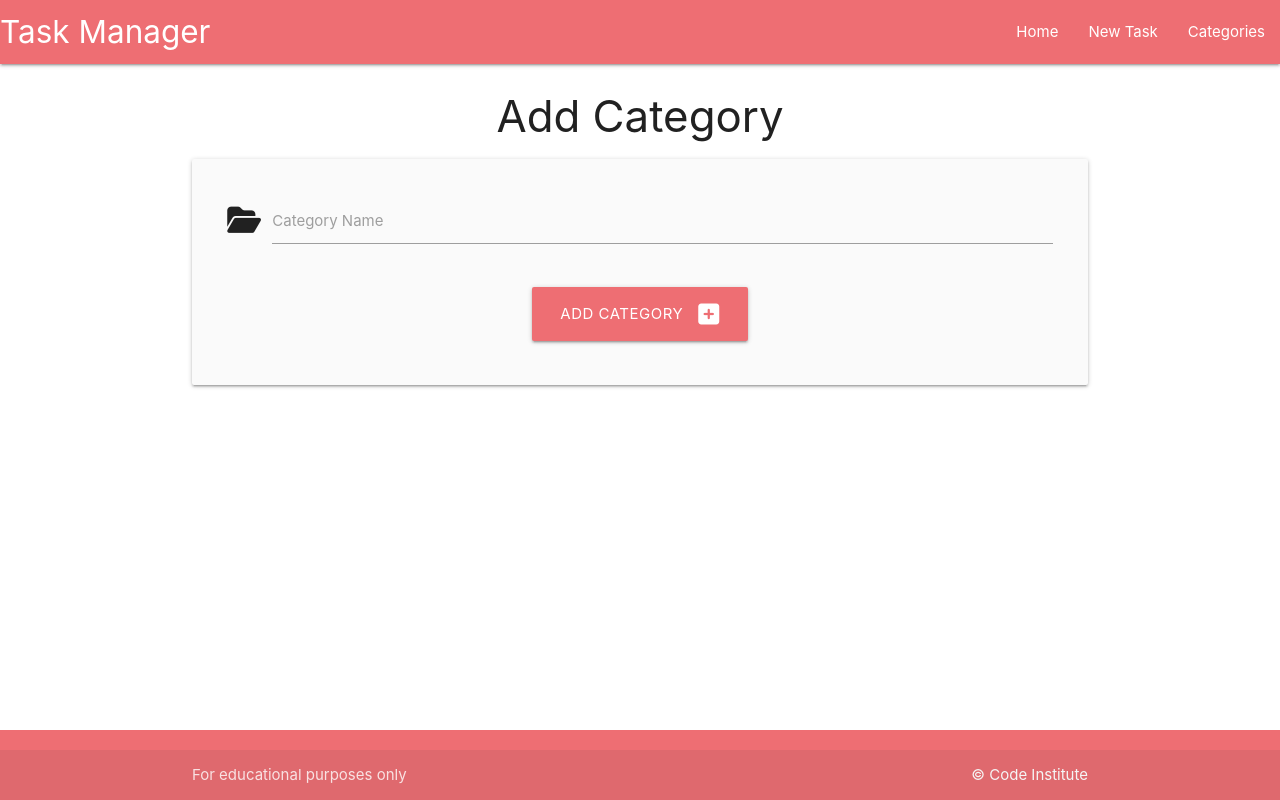
After one commit to amorychambers/task-manager, a Python web app: template taskmanager/templates/add_category.html in a window 1280 px wide. The commit adds this page. Run offline with Jinja, Linux system fonts and the light colour scheme; the template is opened without the code that fills it, so the values that code supplies are empty; some libraries are stand-ins or nearby versions.

Commit message:
add route to create new category in database with the Add Category button

```diff
--- a/taskmanager/static/css/style.css
+++ b/taskmanager/static/css/style.css
@@ -4,6 +4,10 @@ body {
     flex-direction: column;
   }
 
-  main {
-    flex: 1 0 auto;
-  }
+main {
+  flex: 1 0 auto;
+}
+
+.matred {
+  background-color: #ee6e73;
+}
--- /dev/null
+++ b/taskmanager/templates/add_category.html
@@ -0,0 +1,27 @@
+{% extends "base.html" %}
+{% block content %}
+
+<h3 class="center-align">Add Category</h3>
+
+
+<div class="row card-panel grey lighten-5">
+    <form class="col s12" method="POST" action="{{ url_for('add_category') }}">
+        <!-- Category Name -->
+        <div class="row">
+            <div class="input-field col s12">
+                <i class="fas fa-folder-open prefix"></i>
+                <input id="category_name" name="category_name" type="text" class="validate" required minlength="3" maxlength="25">
+                <label for="category_name">Category Name</label>
+            </div>
+        </div>
+        <!-- Submit Button -->
+        <div class="row">
+            <div class="col s12 center-align">
+                <button class="btn-large darken-1 matred" type="submit">
+                    Add Category <i class="fas fa-plus-square right"></i>
+                </button>
+            </div>
+        </div>
+    </form>
+</div>
+{% endblock %}
--- a/taskmanager/templates/base.html
+++ b/taskmanager/templates/base.html
@@ -20,7 +20,7 @@
               <ul class="right hide-on-med-and-down">
                 <li><a href="{{ url_for('home') }}">Home</a></li>
                 <li><a href="">New Task</a></li>
-                <li><a href="">Categories</a></li>
+                <li><a href="{{ url_for('categories') }}">Categories</a></li>
               </ul>
             </div>
           </nav>
@@ -28,7 +28,7 @@
           <ul class="sidenav" id="mobile-demo">
             <li><a href="{{ url_for('home') }}">Home</a></li>
             <li><a href="">New Task</a></li>
-            <li><a href="">Categories</a></li>
+            <li><a href="{{ url_for('categories') }}">Categories</a></li>
           </ul>
     </header>
 
```
Also changed, not shown: taskmanager/routes.py (+14 -1 lines), taskmanager/templates/categories.html (added, +14 -0 lines).
